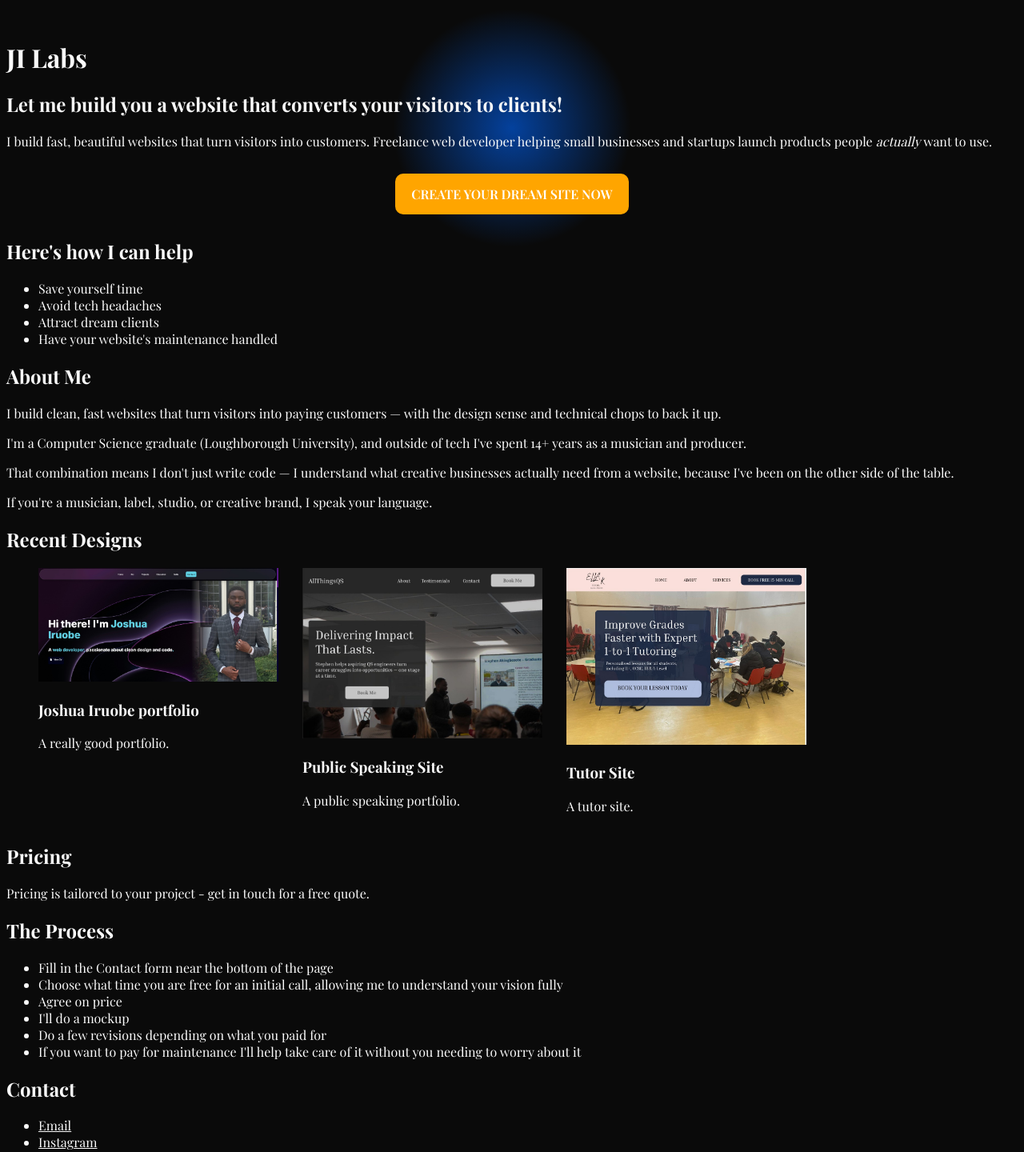
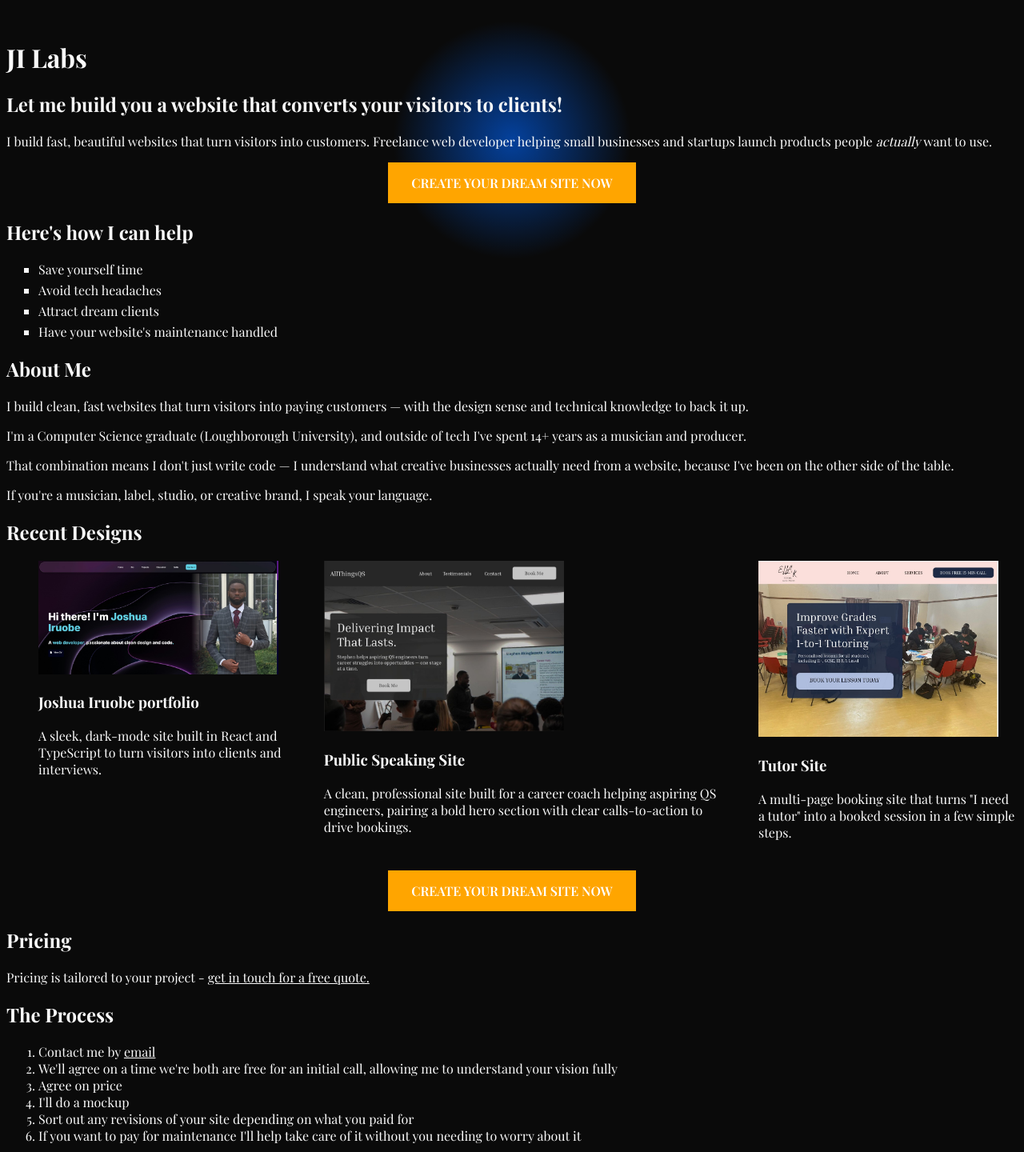
Before and after one commit to iruobej/ji-labs-portfolio, a React (Vite) app: page / in a window 1280 px wide. Shown: the top 1440 px of the page at 80% size. Built offline with nearby package versions, Linux system fonts and the light colour scheme; a web font is replaced by a local one.

Commit message:
included link to email

```diff
--- a/src/App.css
+++ b/src/App.css
@@ -34,6 +34,15 @@ a {
     color:inherit
 }
 
+ul {
+    list-style: square;
+
+}
+
+ul li {
+    margin-bottom: 5px;
+}
+
 #hero-text {
     margin-top: 50px;
 }
@@ -45,6 +54,10 @@ a {
     margin: 30px auto;
     font-size: medium;
     font-weight: 600;
+    display: block;
+    margin: 0 auto;
+    width: 270px;
+    text-align: center;
 }
 
 #circle {
@@ -56,7 +69,7 @@ a {
     position: absolute;
     top: 50%;
     left: 50%;
-    transform: translate(-50%, -130%);
+    transform: translate(-50%, -125%);
     border-radius: 50%;
 
 
--- a/src/App.jsx
+++ b/src/App.jsx
@@ -1,6 +1,7 @@
 import CtaBtn from './components/CtaBtn'
 import './App.css'
 import ProjList from './components/ProjList'
+
 
 function App() {
   return (
@@ -27,7 +28,7 @@ function App() {
       </ul>
       <h2>About Me</h2>
       <p>
-        I build clean, fast websites that turn visitors into paying customers — with the design sense and technical chops to back it up.
+        I build clean, fast websites that turn visitors into paying customers — with the design sense and technical knowledge to back it up.
       </p>
       <p>
         I'm a Computer Science graduate (Loughborough University), and outside of tech I've spent 14+ years as a musician and producer.
@@ -41,23 +42,25 @@ function App() {
       </p>
       <h2>Recent Designs</h2>
       <ProjList />
+      <CtaBtn />
       <h2>Pricing</h2>
-      <p>Pricing is tailored to your project - get in touch for a free quote.</p>
+      <p>Pricing is tailored to your project - <a href="mailto:joshuairuobe@gmail.com" target="_blank">get in touch for a free quote.</a></p>
       <h2>The Process</h2>
-      <ul>
-        <li>Fill in the Contact form near the bottom of the page</li>
-        <li>Choose what time you are free for an initial call, allowing me to understand your vision fully</li>
+      <ol>
+        <li>Contact me by <a href="mailto:joshuairuobe@gmail.com" target="_blank">email</a></li>
+        <li>We'll agree on a time we're both are free for an initial call, allowing me to understand your vision fully</li>
         <li>Agree on price</li>
         <li>I'll do a mockup</li>
-        <li>Do a few revisions depending on what you paid for</li>
+        <li>Sort out any revisions of your site depending on what you paid for</li>
         <li>If you want to pay for maintenance I'll help take care of it without you needing to worry about it</li>
-      </ul>
+      </ol>
+
       {/* <h2>Testimonials</h2> */}
       <h2>Contact</h2>
       <ul>
         <li><a href="mailto:joshuairuobe@gmail.com" target="_blank">Email</a></li>
         <li><a href="https://www.instagram.com/ji.labs/" target="_blank">Instagram</a></li>
-        <li>X @JILabsWebDev</li>
+        <li><a href="http://x.com/JILabsWebDev">X</a></li>
       </ul>
     </>
   )
--- a/src/components/CtaBtn.jsx
+++ b/src/components/CtaBtn.jsx
@@ -1,7 +1,7 @@
 export default function CtaBtn() {
     return (
         <>
-            <button className='heroCTA'>CREATE YOUR DREAM SITE NOW</button>
+            <a className='heroCTA'>CREATE YOUR DREAM SITE NOW</a>
         </>
     )
 }
--- a/src/data/projects.js
+++ b/src/data/projects.js
@@ -5,16 +5,16 @@ export const projects = [
     {
         name: 'Joshua Iruobe portfolio',
         src: portfolio,
-        desc: 'A really good portfolio.'
+        desc: 'A sleek, dark-mode site built in React and TypeScript to turn visitors into clients and interviews.'
     },
     {
         name: 'Public Speaking Site',
         src: allThingsQS,
-        desc: 'A public speaking portfolio.'
+        desc: 'A clean, professional site built for a career coach helping aspiring QS engineers, pairing a bold hero section with clear calls-to-action to drive bookings.'
     },
     {
         name: 'Tutor Site',
         src: ellaK,
-        desc: 'A tutor site.'
+        desc: 'A multi-page booking site that turns "I need a tutor" into a booked session in a few simple steps.'
     }
 ]
```
